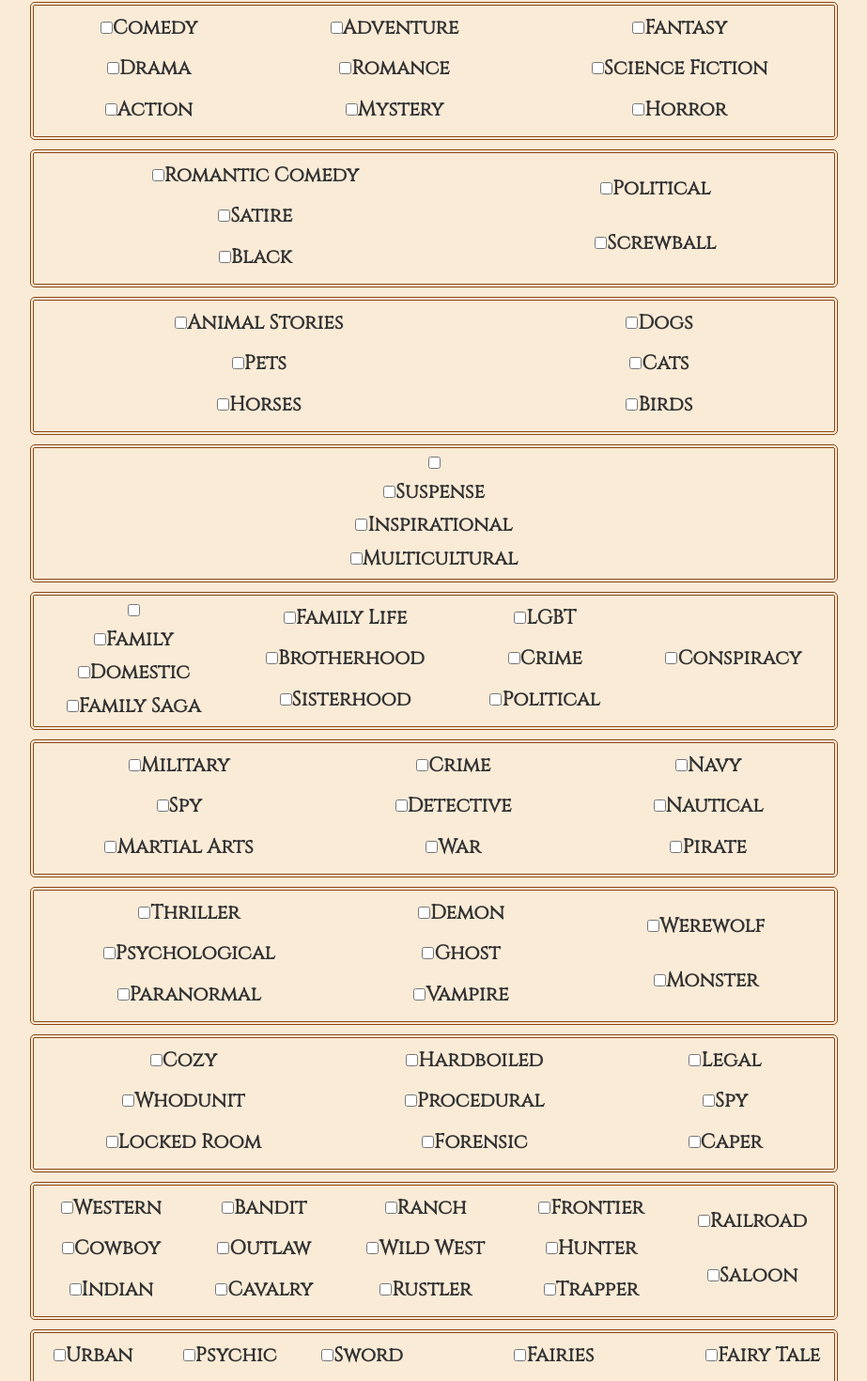
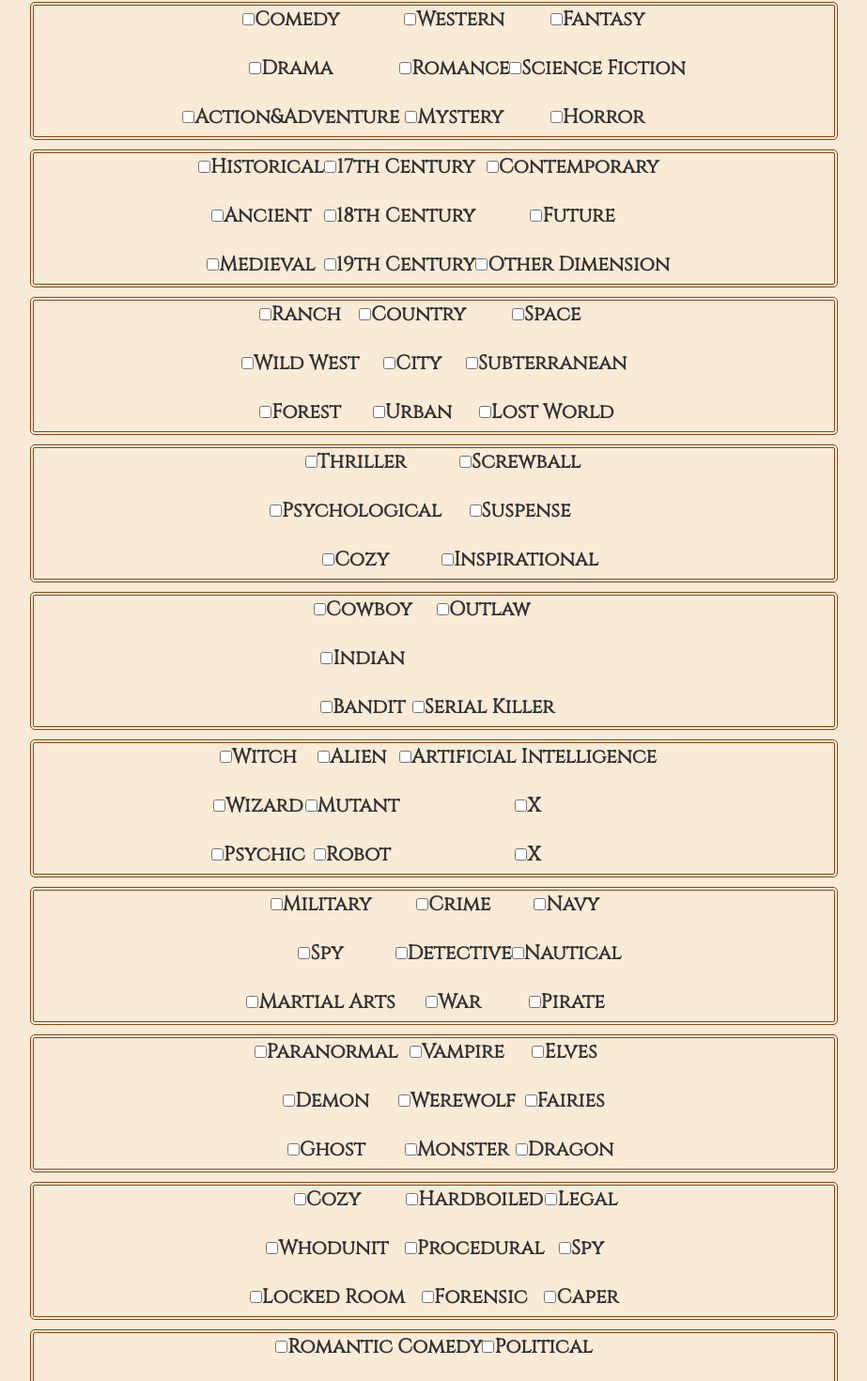
Before and after one commit to EyeRoe/Read-Me, a React (Create React App) app: page / in a window 1280 px wide. Shown: the part 183-1653 px from the top of the page at 94% size, without its empty margins (178-1101 px from the left). Built offline with nearby package versions, Linux system fonts and the light colour scheme.

Commit message:
updating Genre List/Checkboxes

```diff
--- a/src/App.css
+++ b/src/App.css
@@ -14,13 +14,14 @@ html, body, #root{
   animation: App-logo-spin infinite 20s linear;
   height: 80px;
 }
-.allCheckBoxes{
+.genreList{
   border: double saddlebrown 4px;
   border-radius: 5px;
   display: flex;
   flex-wrap: wrap;
   flex-direction: column;
-  justify-content: space-evenly;
+  align-content: center;
+  justify-content: space-between;
   height: 7em;
   max-width: 95%;
   margin-right: 10em;
--- a/src/components/Form.js
+++ b/src/components/Form.js
@@ -28,7 +28,7 @@ class Form extends Component {
     var themes = []
     for (let key in object) {
       var trigger = this.generateCheckbox(object[key])
-      themes.push(      <div className="allCheckBoxes">{trigger}</div>    )
+      themes.push(      <div className="genreList">{trigger}</div>    )
     }
     return themes
   }
--- a/src/genreList.js
+++ b/src/genreList.js
@@ -1,17 +1,24 @@
 const GENRES = {
-  "Basic":["Comedy","Drama","Action","Adventure","Romance","Mystery","Fantasy","Science Fiction","Horror"],
-  "Comedy": ["Romantic Comedy", "Satire", "Black", "Political", "Screwball"],
-  "Animal Stories": ["Animal Stories","Pets", "Horses", "Dogs", "Cats", "Birds"],
-  "Romance": [, "Suspense", "Inspirational", "Multicultural",],
-  "Drama": [,"Family", "Domestic","Family Saga", "Family Life","Brotherhood", "Sisterhood", "LGBT", "Crime", "Political","Conspiracy"],
-  "Action & Adventure": ["Military", "Spy", "Martial Arts", "Crime","Detective", "War","Navy","Nautical", "Pirate",],
-  "Horror": ["Thriller", "Psychological", "Paranormal", "Demon", "Ghost", "Vampire", "Werewolf", "Monster"],
+  "Basic": ["Comedy", "Drama", "Action&Adventure", "Western", "Romance", "Mystery", "Fantasy", "Science Fiction", "Horror"],
+  "Time": ["Historical", "Ancient", "Medieval", "17th Century", "18th Century", "19th Century", "Contemporary", "Future", "Other Dimension"],
+  "Setting": ["Ranch", "Wild West", "Forest","Country", "City", "Urban", "Space", "Subterranean", "Lost World",],
+
+
+  "Theme": ["Thriller", "Psychological", "Cozy", "Screwball", "Suspense", "Inspirational"],
+
+  "Character Types": ["Cowboy", "Indian", "Bandit", "Outlaw", "Serial Killer"],
+  "Magic Characters": ["Witch", "Wizard", "Psychic", "Alien", "Mutant", "Robot", "Artificial Intelligence", "X", "X"],
+  "Action & Adventure": ["Military", "Spy", "Martial Arts", "Crime", "Detective", "War", "Navy", "Nautical", "Pirate",],
+  "Mythical Creatures": ["Paranormal", "Demon", "Ghost", "Vampire", "Werewolf", "Monster", "Elves", "Fairies", "Dragon"],
   "Mystery": ["Cozy", "Whodunit", "Locked Room", "Hardboiled", "Procedural", "Forensic", "Legal", "Spy", "Caper"],
-  "Western": [ "Western","Cowboy", "Indian", "Bandit", "Outlaw", "Cavalry", "Ranch", "Wild West", "Rustler", "Frontier", "Hunter", "Trapper", "Railroad", "Saloon"],
-  "Fantasy": ["Urban", "Witch", "Wizard", "Psychic", "Medieval", "Steampunk", "Sword", "Magic", "Elves", "Fairies","Mythology","Legends, Myths, Fables", "Fairy Tale", "Folklore", "Legends"],
-  "Science Fiction": ["Technology", "Space", "Alien", "Dystopian", "Utopian", "Time Travel", "Subterranean", "Mutant", "Robot", "Artificial Intelligence"],
-  "Other": ["Historical","Ancient","Medieval","17th Century", "18th Century", "19th Century","Contemporary","Future","Other Dimension"],
-  "More":["anti-hero", "Lost World", "Swashbuckler", "Chivalric", "Gothic", "Cyberpunk", "Classic","Dark", "Tragedy",],
+
+  "Comedy": ["Romantic Comedy", "Satire", "Black", "Political"],
+  "Animal Stories": ["Animal Stories", "Pets", "Horses", "Dogs", "Cats", "Birds"],
+  "Drama": [, "Family", "Domestic", "Family Saga", "Family Life", "Brotherhood", "Sisterhood", "LGBT", "Crime", "Political", "Conspiracy"],
+  "Western": ["Cavalry", "Rustler", "Frontier", "Hunter", "Trapper", "Railroad", "Saloon"],
+  "Fantasy": ["Urban", "Steampunk", "Sword", "Magic", "Mythology", "Legends, Myths, Fables", "Fairy Tale", "Folklore", "Legends"],
+  "Science Fiction": ["Technology", "Dystopian", "Utopian", "Time Travel",],
+  "More": ["anti-hero", "Swashbuckler", "Chivalric", "Gothic", "Cyberpunk", "Classic", "Dark", "Tragedy",],
 }
 
-module.exports=GENRES
+module.exports = GENRES
```
